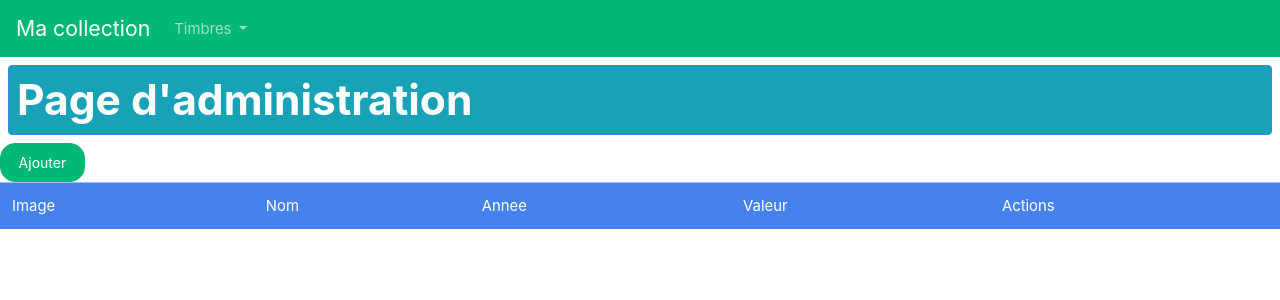
After one commit to mmeice/timbres, a Symfony app: template templates/admin/admin_timbre/adminTimbre.html.twig in a window 1280 px wide. The commit adds this page. Shown: the top 300 px of the page. Run offline with Twig, Linux system fonts and the light colour scheme; the template is opened without the code that fills it, so the values that code supplies are empty; some libraries are stand-ins or nearby versions.

Commit message:
Page d'administration

```diff
--- /dev/null
+++ b/templates/admin/admin_timbre/adminTimbre.html.twig
@@ -0,0 +1,34 @@
+{% extends 'base.html.twig' %}
+
+{% block title %}Administration{% endblock %}
+
+{% block monTitre %}
+Page d'administration
+{% endblock %}
+
+{% block body %}
+
+<a class="btn btn-success" href="">Ajouter</a>
+<table class="table">
+    <tr class="table-primary">
+        <td>Image</td>
+        <td>Nom</td>
+        <td>Annee</td>
+        <td>Valeur</td>
+        <td>Actions</td>
+    </tr>
+    {% for timbre in timbres %}
+    <tr>
+        <td><img src="{{asset('images/' ~ timbre.image)}}" class="perso_imgTimbreAdmin"></td>
+        <td><strong>{{timbre.nom}}</strong></td>
+        <td>{{timbre.annee}}</td>
+        <td>{{timbre.valeur}}</td>
+        <td>
+            <a class="btn btn-secondary" href="">Modifier</a>
+            <a class="btn btn-danger" href="">Supprimer</a>
+            </form>
+        </td>
+    </tr>
+    {% endfor %}
+
+{% endblock %}
--- a/templates/base.html.twig
+++ b/templates/base.html.twig
@@ -29,7 +29,10 @@
                   <ul class="dropdown-menu" aria-labelledby="navbarDropdown">
                     <li><a class="dropdown-item" href="{{path("timbres")}}">Timbres</a></li>
                       <li><hr class="dropdown-divider"></li>
-                  </ul>
+                      <li>
+                        <a class="dropdown-item" href="{{path("admin_timbres")}}">Administration</a>
+                      </li>
+                      </ul>
                 </li>
 
               </ul>
```
Also changed, not shown: src/Controller/Admin/AdminTimbreController.php (added, +20 -0 lines).
